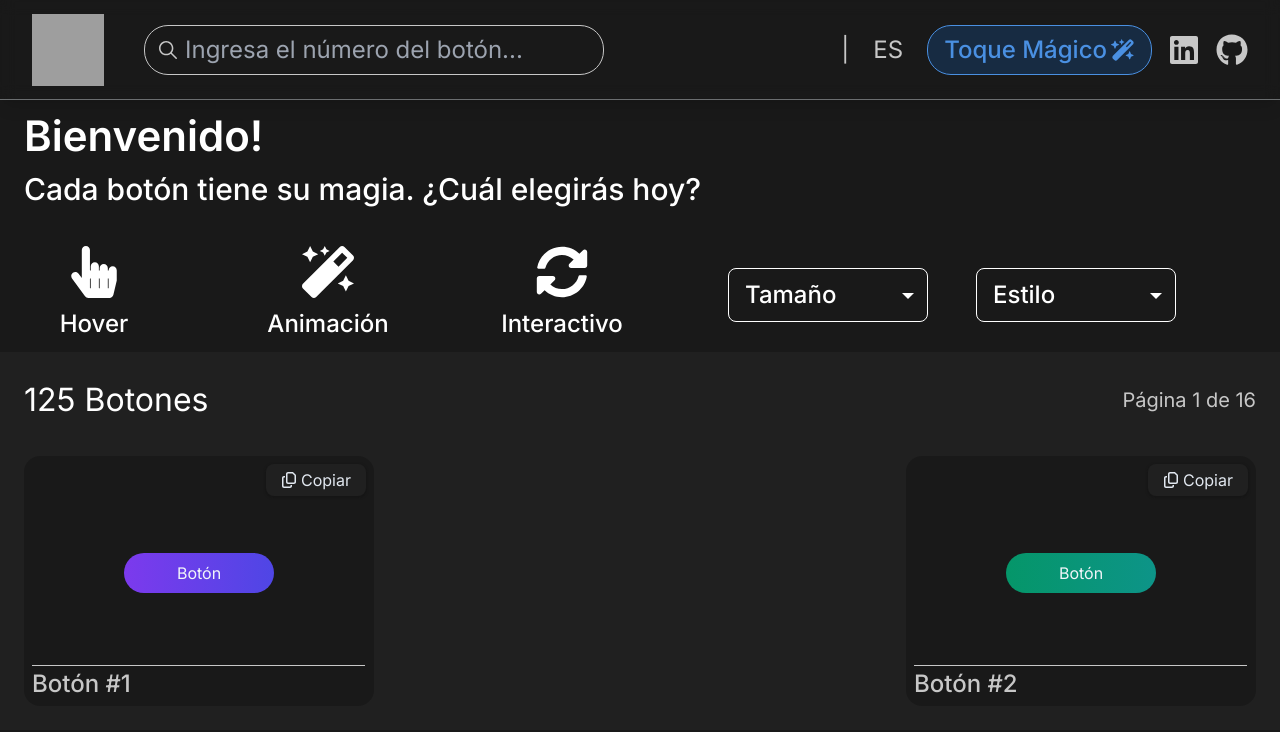
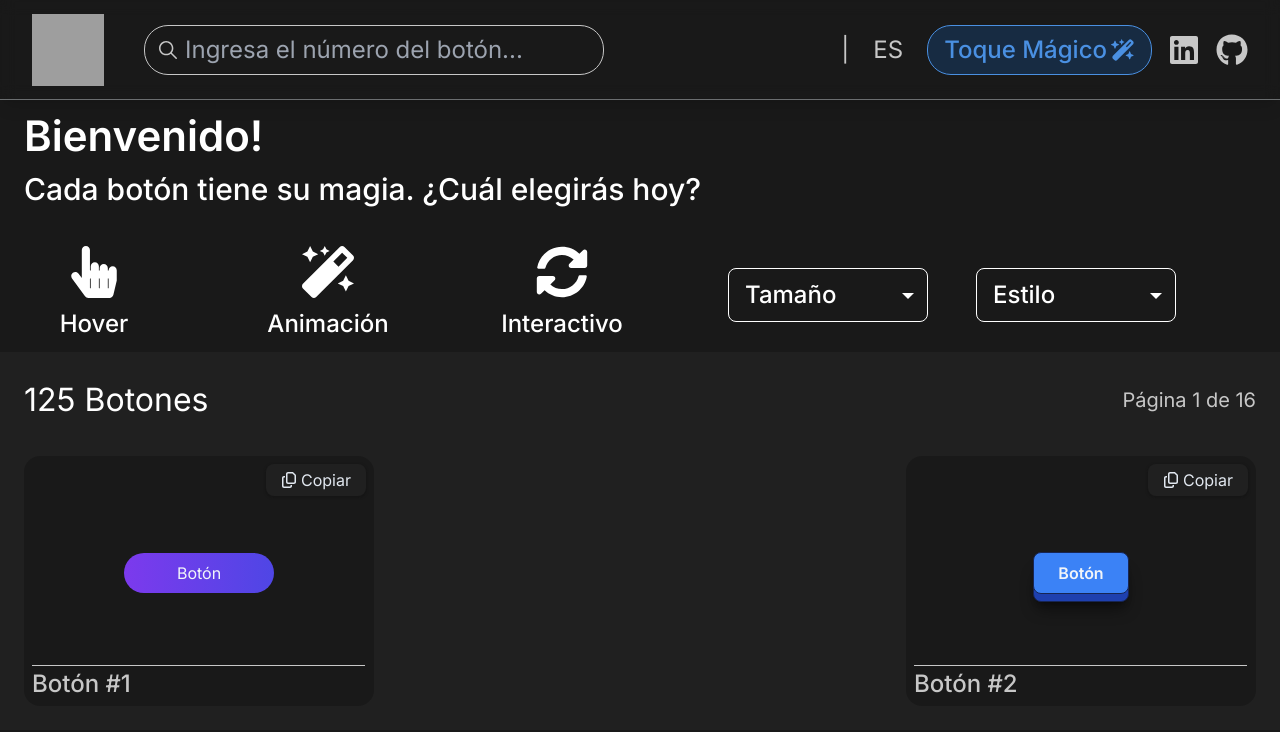
Before and after one commit to DMaximoVarela/magic-buttons, a Next.js app: page /inicio in a window 1280 px wide. Shown: the top 732 px of the page. Built offline with nearby package versions, Linux system fonts and the light colour scheme; grey boxes are pictures that could not be loaded; what @midudev/tailwind-animations would draw is missing.

Commit message:
feat: crea un nuevo boton y una seccion para ir creando los botones y ver como quedan

```diff
--- a/src/app/page.tsx
+++ b/src/app/page.tsx
@@ -1,6 +1,7 @@
 import style from "./page.module.css";
 import { FaArrowRight } from "react-icons/fa";
 import Link from "next/link";
+// import AuxiliarViewButton from "@/components/auxiliarViewButton/auxiliarViewButton";
 
 export default function LandingPage() {
   return (
--- /dev/null
+++ b/src/components/auxiliarViewButton/auxiliarViewButton.module.css
@@ -0,0 +1,41 @@
+.container {
+  position: relative;
+}
+
+.shadow {
+  position: absolute;
+  inset: 0;
+  background-color: #1e40af;
+  border: solid 1px #172554;
+  border-radius: 0.5rem;
+  box-shadow: 0 10px 15px -3px rgba(0, 0, 0, 0.45),
+    0 4px 6px -2px rgba(0, 0, 0, 0.45);
+  transform: translateY(0.5rem);
+}
+
+.btn {
+  position: relative;
+  padding: 0.5rem 1.5em;
+  color: #f1f5f9;
+  background-color: #3b82f6;
+  border: solid 1px #172554;
+  border-radius: 0.5rem;
+  font-weight: 600;
+  outline: 2px solid transparent;
+  outline-offset: 2px;
+  transition: transform 0.2s ease;
+  transform: translateY(0);
+}
+
+.btn:focus {
+  outline: none;
+}
+
+.btn:active {
+  transform: translateY(2px);
+}
+
+.txt {
+  position: relative;
+  z-index: 10;
+}
--- /dev/null
+++ b/src/components/auxiliarViewButton/auxiliarViewButton.tsx
@@ -0,0 +1,23 @@
+import style from "./auxiliarViewButton.module.css";
+// ESTO ES PARA DISEÑAR LOS BOTONES! LUEGO SERA ELIMINADO!
+const AuxiliarViewButton = () => {
+  return (
+    <div className="m-8 flex flex-col space-y-2 items-center justify-center">
+      <div className="relative">
+        <div className="absolute inset-0 bg-blue-800 border border-blue-950 rounded-lg shadow-lg shadow-black/45 transform translate-y-2"></div>
+        <button className="relative px-6 py-2 text-slate-100 bg-blue-500 rounded-lg border border-blue-950 font-semibold focus:outline-none transition-transform transform active:translate-y-1">
+          <span className="relative z-10">Botón</span>
+        </button>
+      </div>
+
+      <div className={style.container}>
+        <div className={style.shadow}></div>
+        <button className={style.btn}>
+          <span className={style.txt}>Botón</span>
+        </button>
+      </div>
+    </div>
+  );
+};
+
+export default AuxiliarViewButton;
--- a/src/components/buttons/buttons.tsx
+++ b/src/components/buttons/buttons.tsx
@@ -6,7 +6,8 @@ const buttons = [
     tamaño: "Pequeño",
     estilo: "Gradiente",
     htmlCode: `<button class="btn-uno">Botón</button>`,
-    cssCode: `.btn-uno {
+    cssCode: `
+  .btn-uno {
   display: flex;
   justify-content: center;
   align-items: center;
@@ -23,7 +24,11 @@ const buttons = [
   background-image: linear-gradient(to right, #4f46e5, #7c3aed);
   box-shadow: 0 0.5rem 1rem rgba(99, 102, 241, 0.5);
 }`,
-    tailwindCode: `<button className="flex justify-center items-center w-[150px] p-2 bg-gradient-to-r from-violet-600 to-indigo-600 rounded-3xl text-slate-100 transition duration-300 ease-in-out transform hover:scale-105 hover:bg-gradient-to-r hover:from-indigo-600 hover:to-violet-600 hover:shadow-lg hover:shadow-indigo-500/50">Botón</button>`,
+    tailwindCode: `
+      <button className="flex justify-center items-center w-[150px] p-2 bg-gradient-to-r from-violet-600 to-indigo-600 rounded-3xl text-slate-100 transition duration-300 ease-in-out transform hover:scale-105 hover:bg-gradient-to-r hover:from-indigo-600 hover:to-violet-600 hover:shadow-lg hover:shadow-indigo-500/50">
+        Botón
+      </button>
+    `,
     code: (
       <button className="flex justify-center items-center w-[150px] p-2 bg-gradient-to-r from-violet-600 to-indigo-600 rounded-3xl text-slate-100 transition duration-300 ease-in-out transform hover:scale-105 hover:bg-gradient-to-r hover:from-indigo-600 hover:to-violet-600 hover:shadow-lg hover:shadow-indigo-500/50">
         Botón
@@ -32,32 +37,73 @@ const buttons = [
   },
   {
     id: 2,
-    categoria: "Hover",
+    categoria: "Interactivo",
     tamaño: "Pequeño",
-    estilo: "Gradiente",
-    htmlCode: `<button class="btn-dos">Botón</button>`,
-    cssCode: `.btn-dos {
-  display: flex;
-  justify-content: center;
-  align-items: center;
-  width: 150px;
-  padding: 0.5rem;
-  background-image: linear-gradient(to right, #059669, #0d9488);
-  border-radius: 1.5rem;
-  color: #e2e8f0;
-  transition: all 0.3s ease-in-out;
+    estilo: "3D",
+    htmlCode: `
+      <div class="container">
+        <div class="shadow"></div>
+        <button class="btn">
+          <span class="txt">Botón</span>
+        </button>
+      </div>
+    `,
+    cssCode: `.container {
+  position: relative;
 }
 
-.btn-dos:hover {
-  transform: scale(1.05);
-  background-image: linear-gradient(to right, #0d9488, #059669);
-  box-shadow: 0 0.5rem 1rem rgba(20, 184, 166, 0.5);
+.shadow {
+  position: absolute;
+  inset: 0;
+  background-color: #1e40af;
+  border: solid 1px #172554;
+  border-radius: 0.5rem;
+  box-shadow: 0 10px 15px -3px rgba(0, 0, 0, 0.45),
+    0 4px 6px -2px rgba(0, 0, 0, 0.45);
+  transform: translateY(0.5rem);
+}
+
+.btn {
+  position: relative;
+  padding: 0.5rem 1.5em;
+  color: #f1f5f9;
+  background-color: #3b82f6;
+  border: solid 1px #172554;
+  border-radius: 0.5rem;
+  font-weight: 600;
+  outline: 2px solid transparent;
+  outline-offset: 2px;
+  transition: transform 0.2s ease;
+  transform: translateY(0);
+}
+
+.btn:focus {
+  outline: none;
+}
+
+.btn:active {
+  transform: translateY(2px);
+}
+
+.txt {
+  position: relative;
+  z-index: 10;
 }`,
-    tailwindCode: `<button className="flex justify-center items-center w-[150px] p-2 bg-gradient-to-r from-emerald-600 to-teal-600 rounded-3xl text-slate-100 transition duration-300 ease-in-out transform hover:scale-105 hover:bg-gradient-to-r hover:from-teal-600 hover:to-emerald-600 hover:shadow-lg hover:shadow-teal-500/50">Botón</button>`,
+    tailwindCode: `
+      <div className="relative">
+        <div className="absolute inset-0 bg-blue-800 border border-blue-950 rounded-lg shadow-lg shadow-black/45 transform translate-y-2"></div>
+        <button className="relative px-6 py-2 text-slate-100 bg-blue-500 rounded-lg border border-blue-950 font-semibold focus:outline-none transition-transform transform active:translate-y-1">
+          <span className="relative z-10">Botón</span>
+        </button>
+      </div>
+    `,
     code: (
-      <button className="flex justify-center items-center w-[150px] p-2 bg-gradient-to-r from-emerald-600 to-teal-600 rounded-3xl text-slate-100 transition duration-300 ease-in-out transform hover:scale-105 hover:bg-gradient-to-r hover:from-teal-600 hover:to-emerald-600 hover:shadow-lg hover:shadow-teal-500/50">
-        Botón
-      </button>
+      <div className="relative">
+        <div className="absolute inset-0 bg-blue-800 border border-blue-950 rounded-lg shadow-lg shadow-black/45 transform translate-y-2"></div>
+        <button className="relative px-6 py-2 text-slate-100 bg-blue-500 rounded-lg border border-blue-950 font-semibold focus:outline-none transition-transform transform active:translate-y-1">
+          <span className="relative z-10">Botón</span>
+        </button>
+      </div>
     ),
   },
 ];
--- a/src/components/codeComponent/codeComponent.module.css
+++ b/src/components/codeComponent/codeComponent.module.css
@@ -2,7 +2,8 @@
   margin-top: 16px;
   width: 95%;
   height: 100%;
-  overflow: auto;
+  overflow-x: auto;
+  overflow-y: auto;
   align-self: center;
   display: flex;
   justify-content: flex-start;
```
